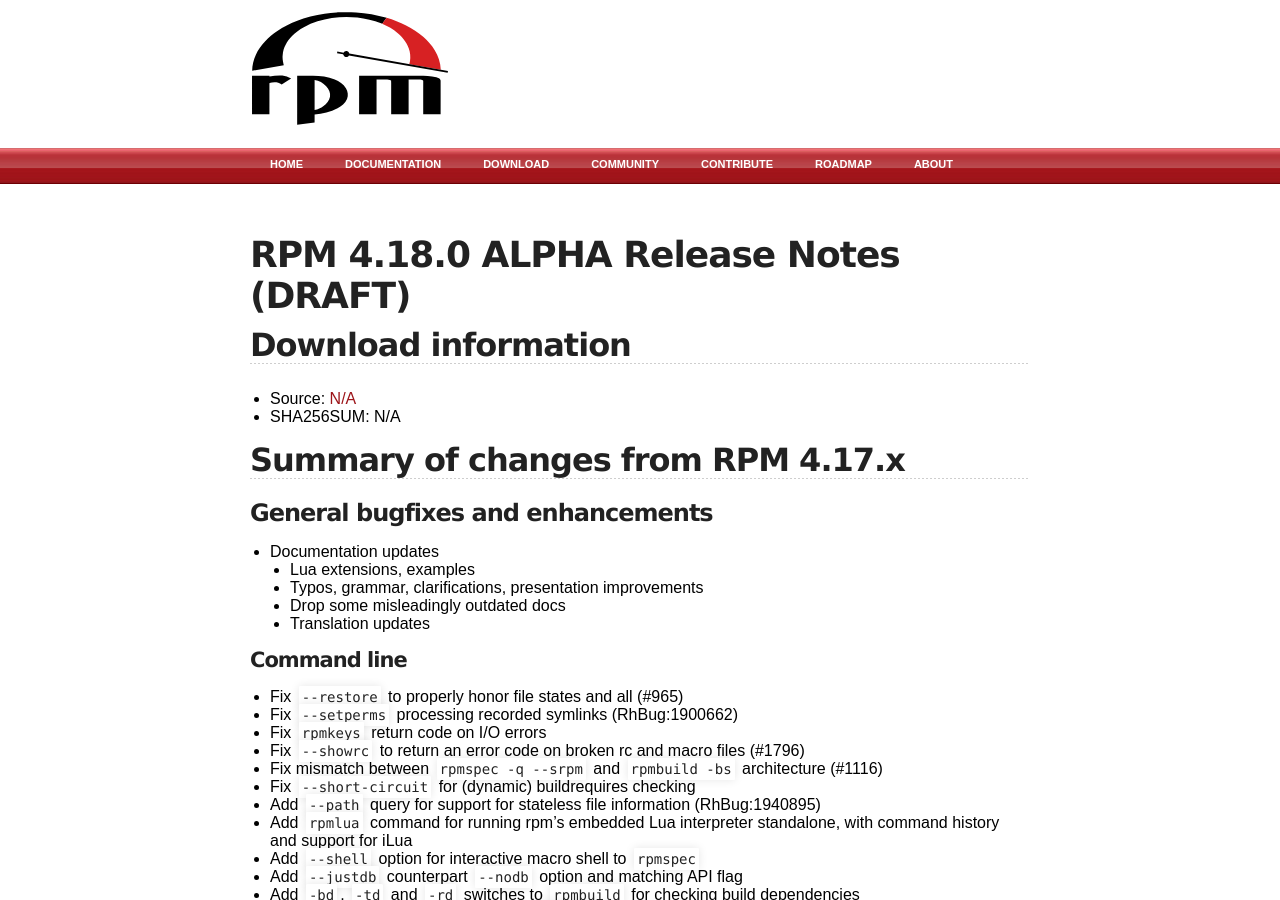
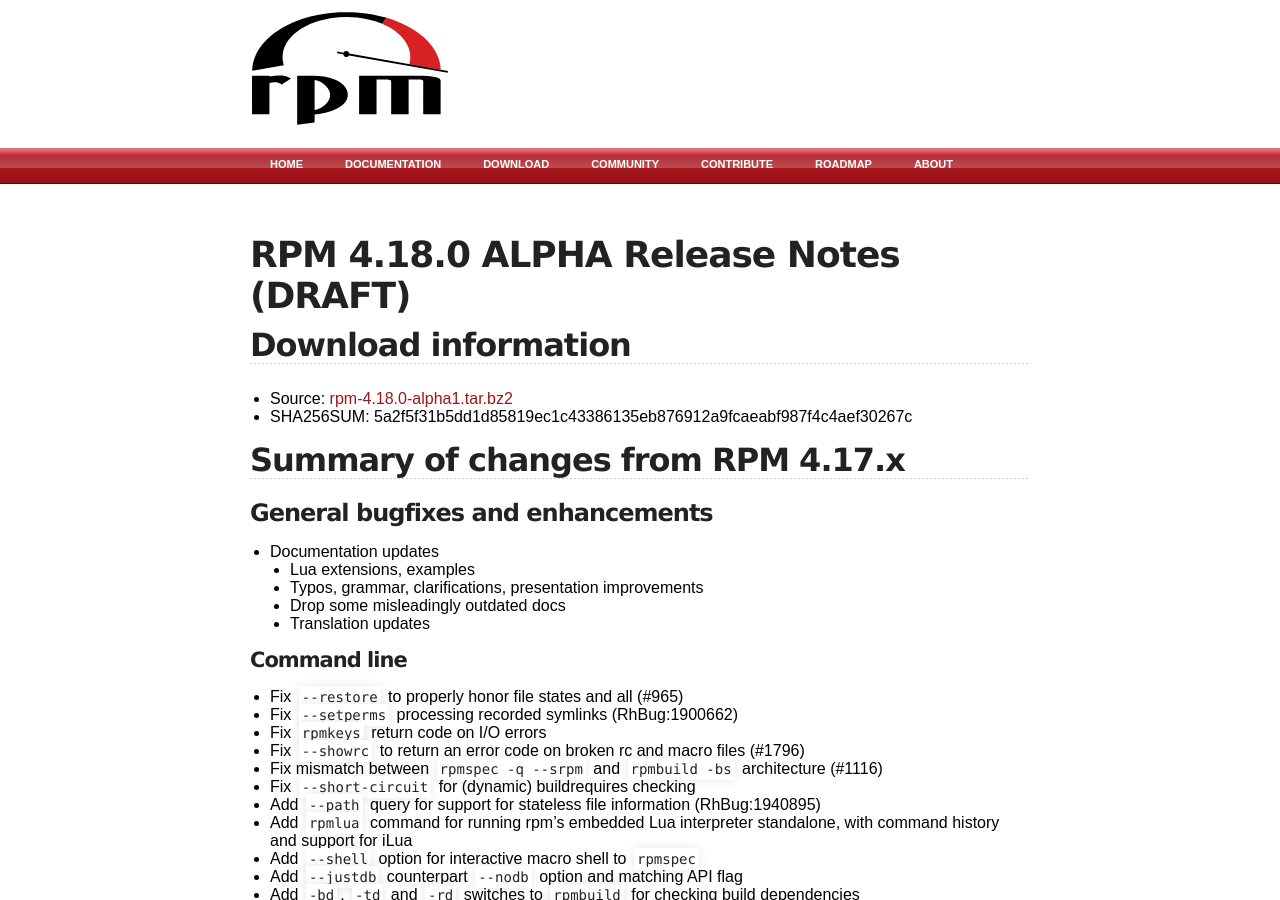
Before and after one commit to rpm-software-management/rpm-web, a Jekyll site: the page built from wiki/Releases/4.18.0.md, in a window 1280 px wide and 900 px high. Built offline with Jekyll 4.4.1, drawn with Linux system fonts in a browser that asks for light colours; some of the changed text lies outside the part shown.

Commit message:
Add download info to 4.18

```diff
--- a/wiki/Releases/4.18.0.md
+++ b/wiki/Releases/4.18.0.md
@@ -6,8 +6,8 @@ title: rpm.org - Releases
 # RPM 4.18.0 ALPHA Release Notes (DRAFT)
 
 ## Download information
- * Source: [N/A](N/A)
- * SHA256SUM: N/A
+ * Source: [rpm-4.18.0-alpha1.tar.bz2](https://ftp.osuosl.org/pub/rpm/releases/testing/rpm-4.18.0-alpha1.tar.bz2)
+ * SHA256SUM: 5a2f5f31b5dd1d85819ec1c43386135eb876912a9fcaeabf987f4c4aef30267c
 
 ## Summary of changes from RPM 4.17.x
 
```
Also changed, not shown: other parts of wiki/Releases/4.18.0.md (+3 -0 lines).
